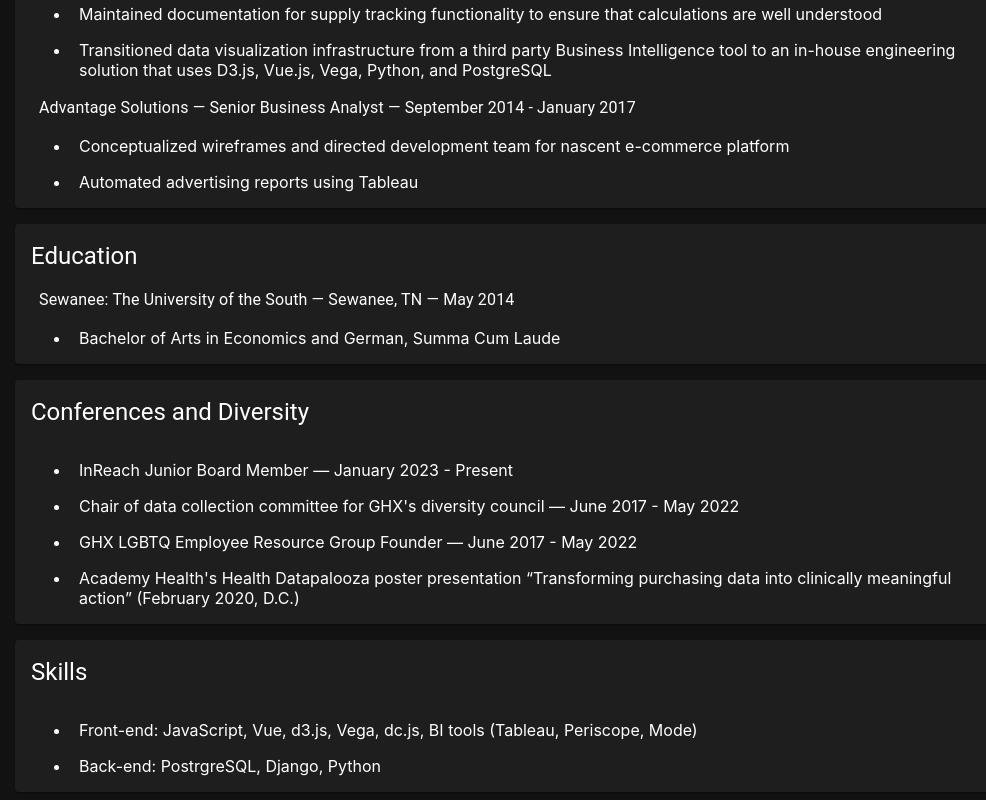
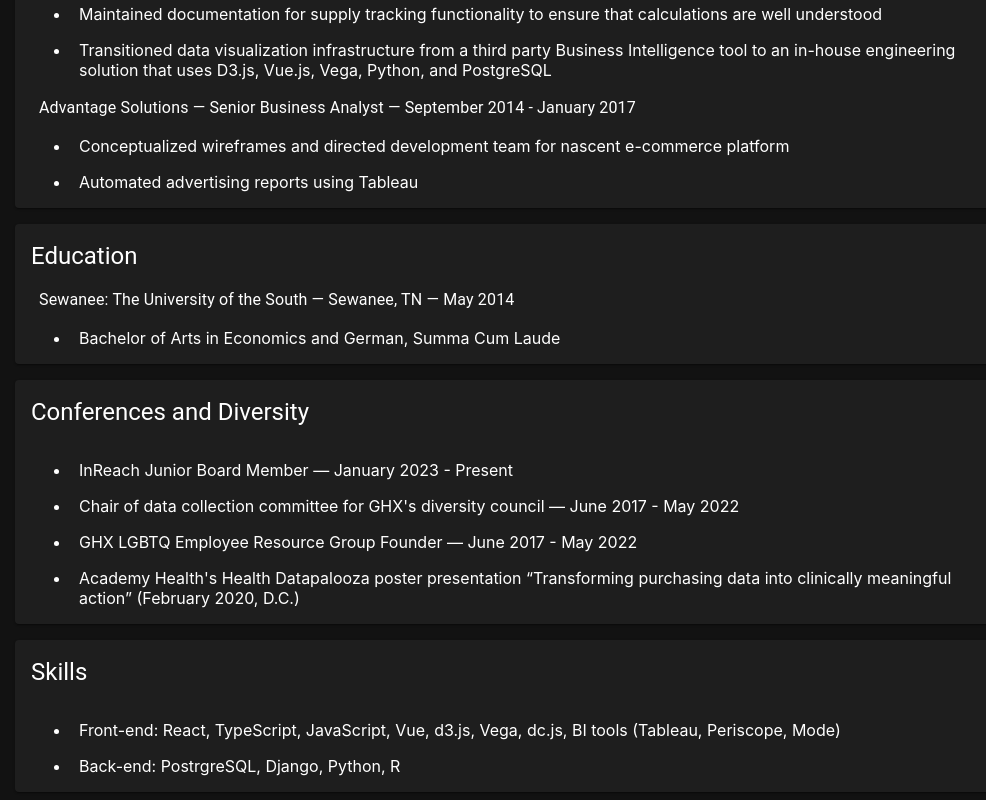
Before and after one commit to robertmiddlekauff/robertmiddlekauff.github.io, a React (Create React App) app in the folder my-app/: page /about in a window 1280 px wide. Shown: the part 540-1340 px from the top of the page, without its empty margins (9-995 px from the left). Built offline with nearby package versions, Linux system fonts and the light colour scheme.

Commit message:
update resume

```diff
--- a/my-app/src/components/About.tsx
+++ b/my-app/src/components/About.tsx
@@ -86,8 +86,8 @@
           </Typography>
           <BulletedList
             list={[
-              'Front-end: JavaScript, Vue, d3.js, Vega, dc.js, BI tools (Tableau, Periscope, Mode)',
-              'Back-end: PostrgreSQL, Django, Python'
+              'Front-end: React, TypeScript, JavaScript, Vue, d3.js, Vega, dc.js, BI tools (Tableau, Periscope, Mode)',
+              'Back-end: PostrgreSQL, Django, Python, R'
             ]}
           />
         </Card>
```
